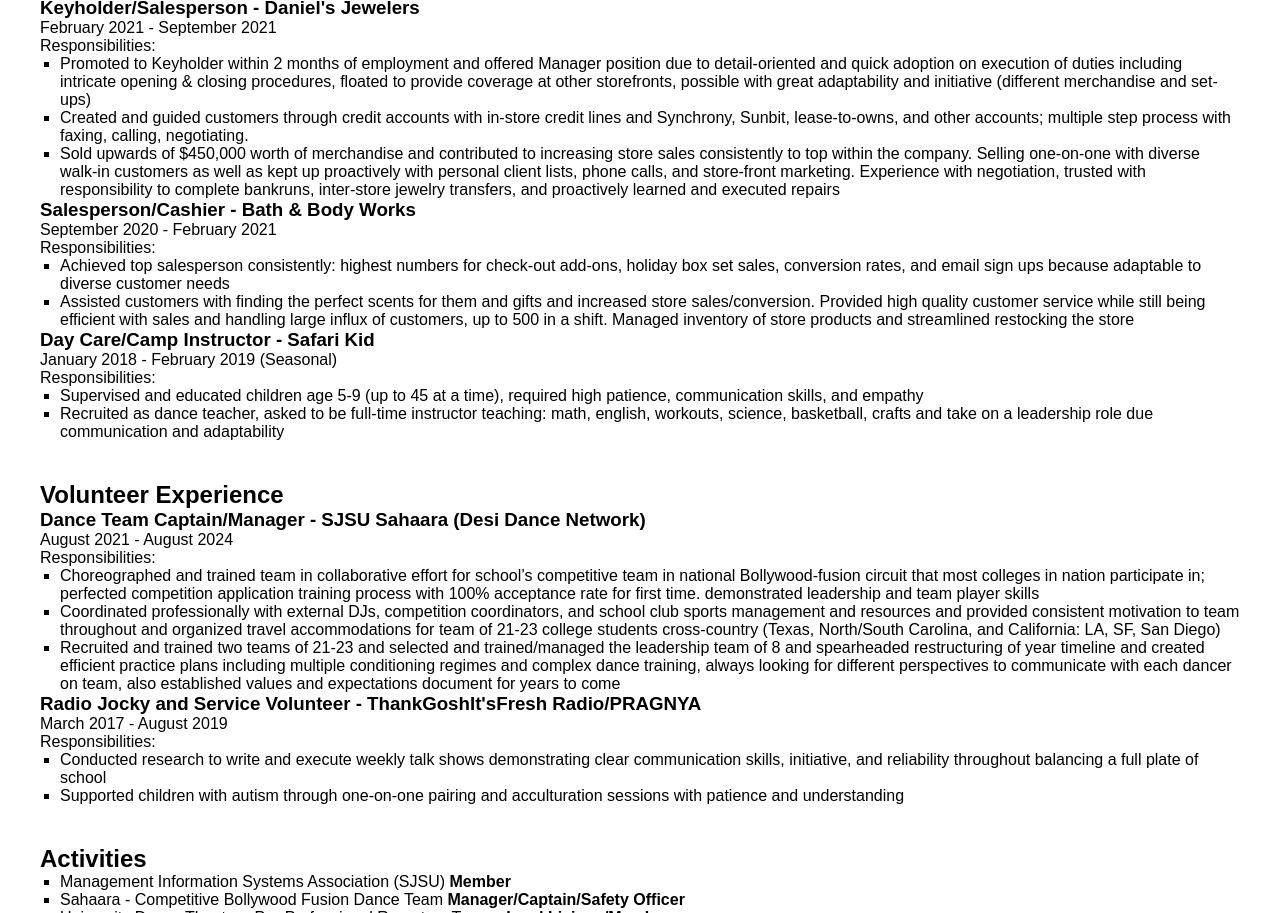
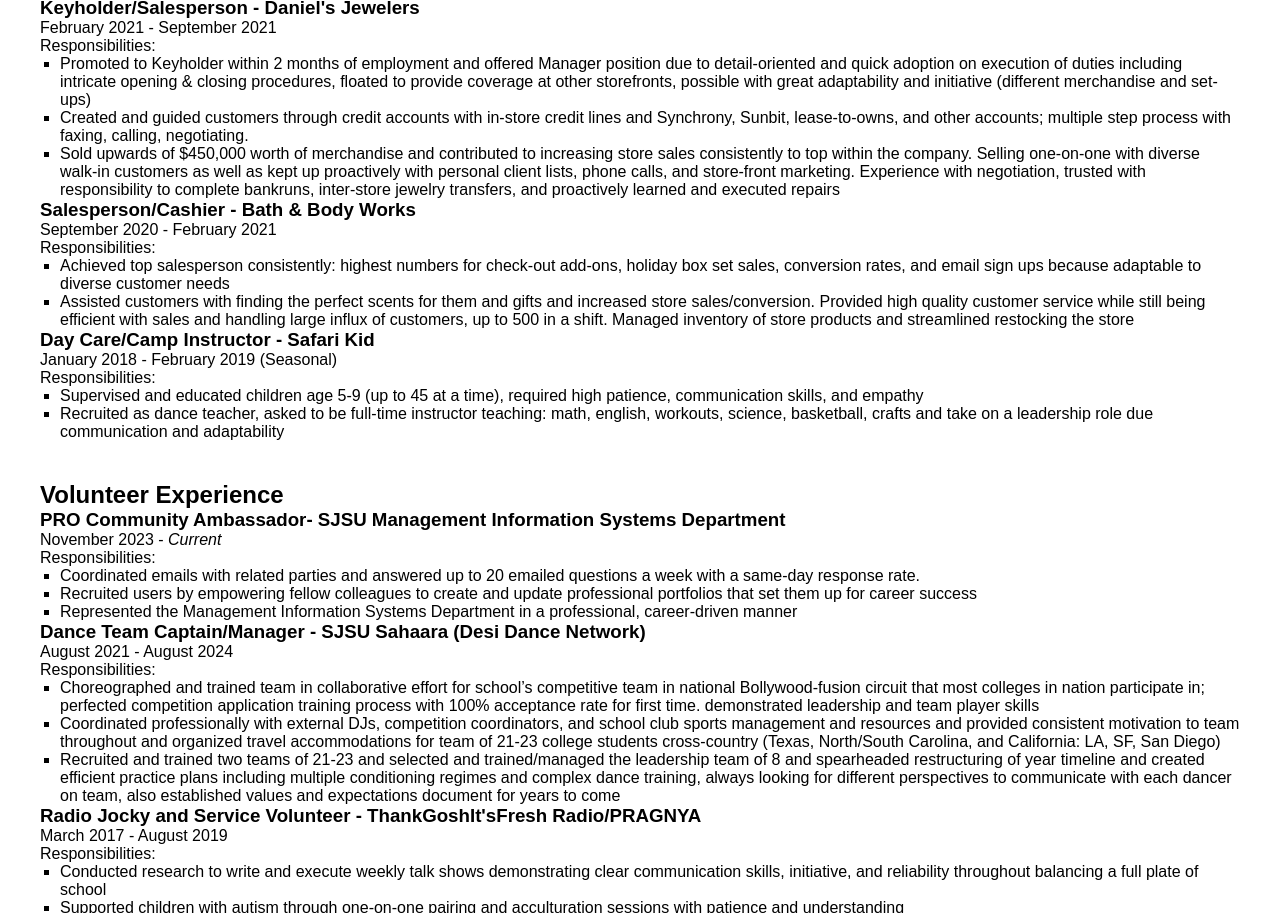
Before and after one commit to swethanair4/portfolio, a plain HTML site: page workexp.html in a window 1280 px wide. Shown: the part 187-1100 px from the top of the page. Drawn offline with Linux system fonts and the light colour scheme.

Commit message:
Update workexp.html added PRO points volunteering

```diff
--- a/workexp.html
+++ b/workexp.html
@@ -61,6 +61,17 @@
         <section id="vol">
             <h2>Volunteer Experience</h2>
 
+             <div class="vol-item">
+                <h3>PRO Community Ambassador- SJSU Management Information Systems Department</h3>
+                <p>November 2023 - <i>Current</i></p>
+                <p>Responsibilities:</p>
+                <ul>
+                    <li>Coordinated emails with related parties and answered up to 20 emailed questions a week with a same-day response rate.</li>
+                    <li>Recruited users by empowering fellow colleagues to create and update professional portfolios that set them up for career success</li>
+                    <li>Represented the Management Information Systems Department in a professional, career-driven manner</li>
+                </ul>
+            </div>
+
             <div class="vol-item">
                 <h3>Dance Team Captain/Manager - SJSU Sahaara (Desi Dance Network)</h3>
                 <p>August 2021 - August 2024</p>
```
